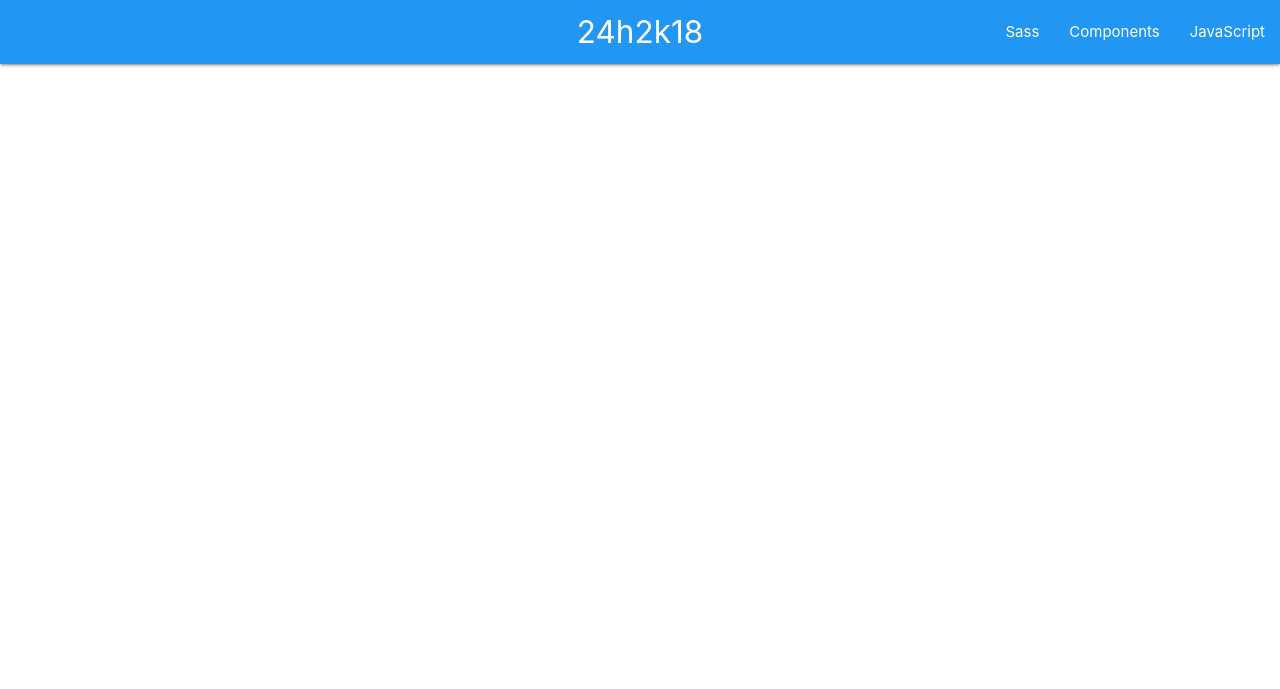
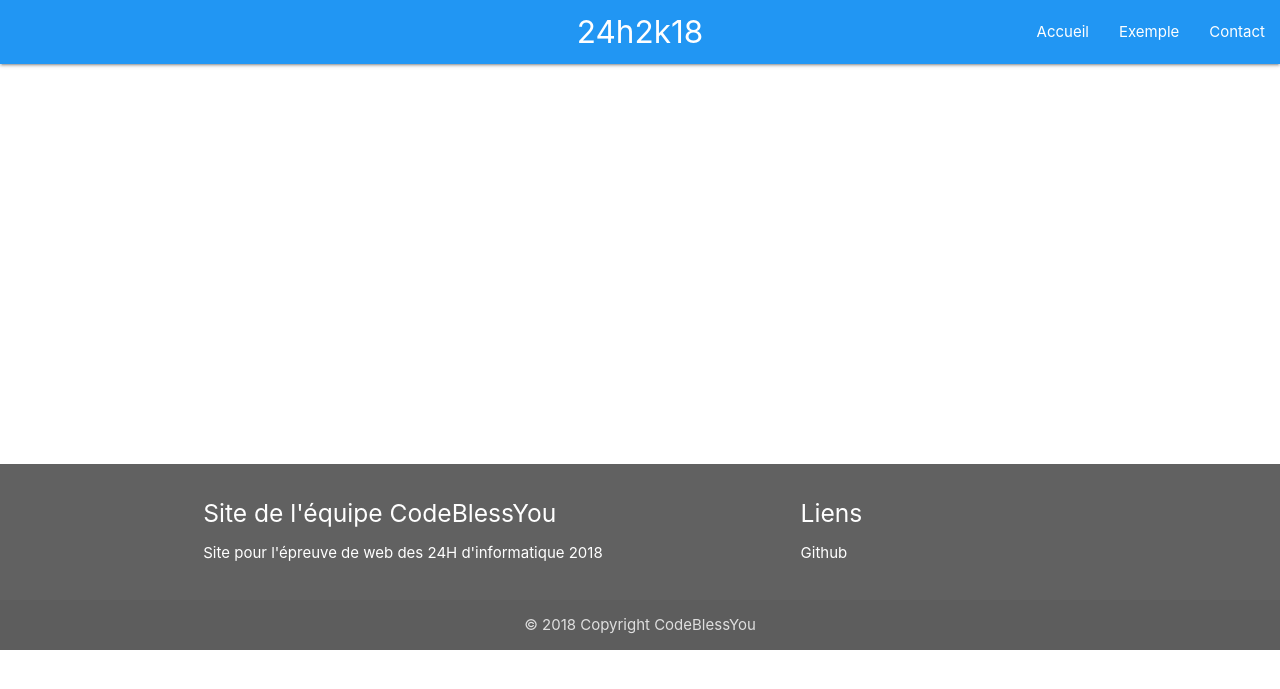
Before and after one commit to 24h2018CodeBlessYou/baseWeb, a Symfony app: template baseWebSymfony/templates/main/index.html.twig in a window 1280 px wide. Shown: the top 689 px of the page. Run offline with Twig, Linux system fonts and the light colour scheme; the template is opened without the code that fills it, so the values that code supplies are empty; some libraries are stand-ins or nearby versions.

Commit message:
Adding some contents

```diff
--- a/baseWebSymfony/src/Controller/MainController.php
+++ b/baseWebSymfony/src/Controller/MainController.php
@@ -8,7 +8,7 @@ use Symfony\Bundle\FrameworkBundle\Controller\Controller;
 class MainController extends Controller
 {
     /**
-     * @Route("/", name="main")
+     * @Route("/", name="index")
      */
     public function index()
     {
--- a/baseWebSymfony/templates/base.html.twig
+++ b/baseWebSymfony/templates/base.html.twig
@@ -8,7 +8,40 @@
         {% block stylesheets %}{% endblock %}
     </head>
     <body>
+        <nav>
+            <div class="nav-wrapper blue">
+                <a href="#" class="brand-logo center">24h2k18</a>
+                <ul id="nav-mobile" class="right hide-on-med-and-down">
+                    <li><a href="sass.html">Accueil</a></li>
+                    <li><a href="badges.html">Exemple</a></li>
+                    <li><a href="collapsible.html">Contact</a></li>
+                </ul>
+            </div>
+        </nav>
+
         {% block body %}{% endblock %}
         {% block javascripts %}{% endblock %}
+
+        <footer class="page-footer grey darken-2">
+            <div class="container">
+                <div class="row">
+                    <div class="col l6 s12">
+                        <h5 class="white-text">Site de l'équipe CodeBlessYou</h5>
+                        <p class="white-text text-lighten-4">Site pour l'épreuve de web des 24H d'informatique 2018</p>
+                    </div>
+                    <div class="col l4 offset-l2 s12">
+                        <h5 class="white-text">Liens</h5>
+                        <ul>
+                            <li><a class="white-text" href="https://github.com/24h2018CodeBlessYou">Github</a></li>
+                        </ul>
+                    </div>
+                </div>
+            </div>
+            <div class="footer-copyright">
+                <div class="container center">
+                    © 2018 Copyright CodeBlessYou
+                </div>
+            </div>
+        </footer>
     </body>
 </html>
--- a/baseWebSymfony/templates/main/index.html.twig
+++ b/baseWebSymfony/templates/main/index.html.twig
@@ -3,17 +3,7 @@
 {% block title %}Home{% endblock %}
 
 {% block body %}
+    <div style="height:400px;">
 
-    <nav>
-        <div class="nav-wrapper blue">
-            <a href="#" class="brand-logo center">24h2k18</a>
-            <ul id="nav-mobile" class="right hide-on-med-and-down">
-                <li><a href="sass.html">Sass</a></li>
-                <li><a href="badges.html">Components</a></li>
-                <li><a href="collapsible.html">JavaScript</a></li>
-            </ul>
-        </div>
-    </nav>
-
-
+    </div>
 {% endblock %}
```
